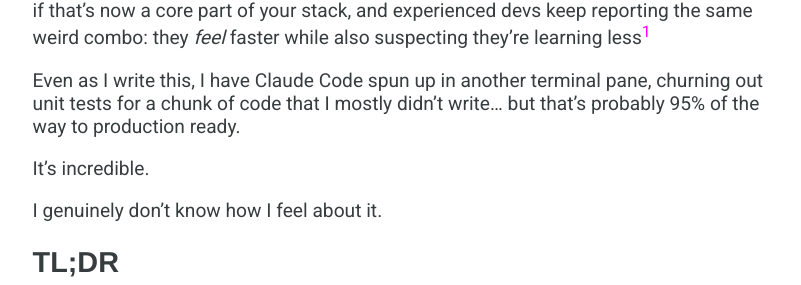
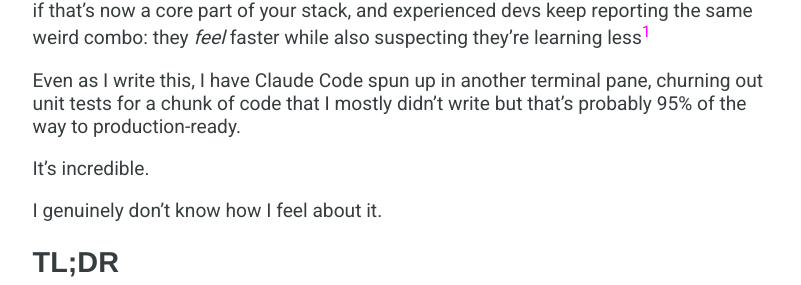
Before and after one commit to dmarticus/dmarticus.github.io, a Jekyll site: the page built from _posts/2025-11-07-spinning-plates.md, in a window 1280 px wide and 900 px high. Shown: the part 271-556 px from the top of the window, without its empty margins (238-1039 px from the left). Built offline with Jekyll 4.4.1, drawn with Linux system fonts in a browser that asks for light colours.

Commit message:
more edits

```diff
--- a/_posts/2025-11-07-spinning-plates.md
+++ b/_posts/2025-11-07-spinning-plates.md
@@ -9,7 +9,7 @@ Over the last six months, the way I work has changed more than it did in the pre
 
 I have a feeling it's not just a "me" thing. Companies and tech influencers are loudly pushing AI-first workflows, YouTube talks and blog posts explain "how I use LLMs" as if that’s now a core part of your stack, and experienced devs keep reporting the same weird combo: they *feel* faster while also suspecting they’re learning less[^bignote]
 
-Even as I write this, I have Claude Code spun up in another terminal pane, churning out unit tests for a chunk of code that I mostly didn’t write… but that’s probably 95% of the way to production ready.
+Even as I write this, I have Claude Code spun up in another terminal pane, churning out unit tests for a chunk of code that I mostly didn’t write but that’s probably 95% of the way to production-ready.
 
 It’s incredible.
 
```
